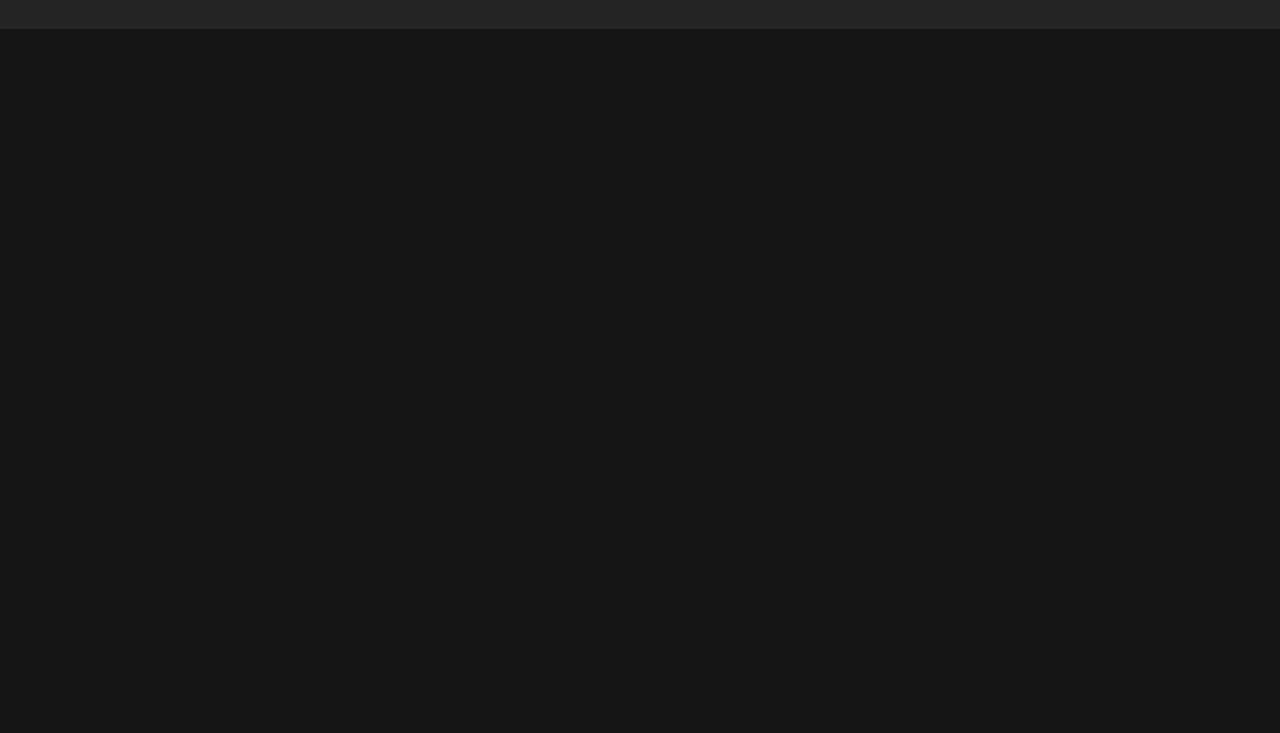
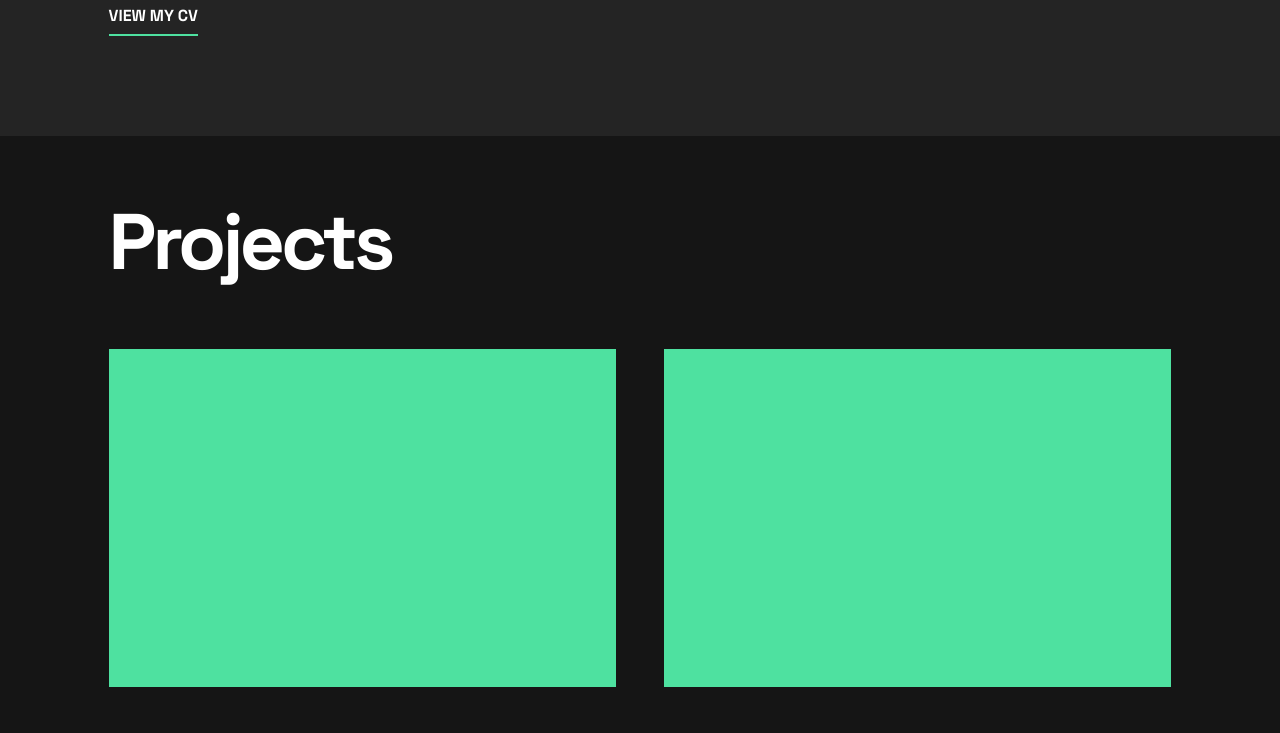
Before and after one commit to kieren-mcgill/dev-portfolio, a Next.js app: page / in a window 1280 px wide. Shown: the part 1320-2053 px from the top of the page. Before the commit the page ends 1349 px from the top, so only its background shows below. Built offline with nearby package versions, Linux system fonts and the light colour scheme.

Commit message:
created project section and grid plus some other css fixes

```diff
--- a/app/components/global/Button.tsx
+++ b/app/components/global/Button.tsx
@@ -3,13 +3,15 @@ import {ReactNode} from "react";
 
 type ButtonProps = {
     type: 'link' | 'ext-link' | 'submit'
-    path?: string
+    path?: string,
+    customClass?: string
     children: ReactNode
 }
 
-const Button = ({type, path, children}: ButtonProps) => {
+const Button = ({type, path, children, customClass}: ButtonProps) => {
 
     const styles = `
+        ${customClass || ''}
         uppercase font-bold border-b-2 border-green pb-2
         hover:border-white hover:-translate-y-1
         transition duration-200
--- a/app/components/global/Header.tsx
+++ b/app/components/global/Header.tsx
@@ -7,7 +7,7 @@ const Header = () => {
         <header
         className="fixed w-full backdrop-blur-md z-100">
 
-            <div className='flex w-full max-w-[90rem] h-16 items-center justify-between'>
+            <div className='flex w-full max-w-[90rem] h-16 items-center justify-between m-auto'>
                 <Link className='h3' href='/#'>kierenmcgill</Link>
 
                 <SocialLinks/>
--- a/app/components/global/Section.tsx
+++ b/app/components/global/Section.tsx
@@ -2,16 +2,21 @@ import {ReactNode} from "react";
 
 type SectionProps = {
     children: ReactNode,
+    title?: string,
     id?: string,
     sectionClass?: string,
     innerClass?: string
 }
 
-const Section = ({children, id, sectionClass, innerClass}: SectionProps) => {
+const Section = ({children, title, id, sectionClass, innerClass}: SectionProps) => {
 
     return (
         <section id={id || ""} className={sectionClass || ''}>
-            <div className={`m-auto max-w-[90rem] ${innerClass}`}>
+            <div className={`m-auto max-w-[90rem] ${innerClass || ''}`}>
+                {title &&
+                    <h2 className="h1 mb-lg">{title}</h2>
+                }
+
                 {children}
             </div>
         </section>
--- a/app/components/sections/AboutMeSection.tsx
+++ b/app/components/sections/AboutMeSection.tsx
@@ -1,14 +1,18 @@
 import Section from "@/app/components/global/Section";
 import Image from 'next/image';
 import profilePic from '@/public/images/kacm_profile-pic.png';
+import Button from "@/app/components/global/Button";
 
 const AboutMeSection = () => {
 
     return (
-        <Section sectionClass='py-lg bg-grey-dark'>
-            <h2 className="h1 mb-lg">About me</h2>
+        <Section
+            sectionClass='pt-lg pb-xl bg-grey-dark'
+            innerClass='mb-12 lg:mb-0'
+            title={"About me"}
+        >
 
-            <div className='flex flex-col-reverse sm:flex-row gap-6 items-center sm:items-start'>
+            <div className='flex flex-col-reverse sm:flex-row gap-6 items-center sm:items-start mb-8 lg:mg-12'>
                 <div>
                     <p className='mb-4'>I’m a software developer based in Sheffield, specializing in JavaScript/Typescript, especially React, React Native, and Node.js/Express for backend - but I know my way around PHP too. I love building beautiful user-friendly applications and to continuously refine my skills to stay at the forefront of software web development.</p>
                     <p className='mb-4'>Before moving into tech, I had a great career in education, working in various leadership roles across multiple countries. I became an educator because of my love for learning—something that still drives me as a developer. Whether it’s exploring AI integration, experimenting with 3D web development, or just getting better at writing clean, efficient code, I enjoy the challenge of always improving and staying curious.</p>
@@ -23,6 +27,14 @@ const AboutMeSection = () => {
                 />
             </div>
 
+
+            <Button
+                type={'ext-link'}
+                path={"/"}
+            >
+                View my CV
+            </Button>
+
         </Section>
     )
 }
--- /dev/null
+++ b/app/components/sections/ProjectsSection.tsx
@@ -0,0 +1,20 @@
+import Section from "@/app/components/global/Section";
+
+const ProjectsSection = () => {
+
+    return (
+        <Section
+            sectionClass='py-lg'
+            title={"Projects"}
+        >
+            <div className="grid grid-cols-1 md:grid-cols-2 gap-12">
+                <div className="bg-green w-full aspect-3/2"></div>
+                <div className="bg-green w-full aspect-3/2"></div>
+                <div className="bg-green w-full aspect-3/2"></div>
+
+            </div>
+        </Section>
+    )
+}
+
+export default ProjectsSection;
--- a/app/page.tsx
+++ b/app/page.tsx
@@ -1,11 +1,13 @@
 import HomePageHero from "@/app/components/sections/HomePageHero";
 import AboutMeSection from "@/app/components/sections/AboutMeSection";
+import ProjectsSection from "@/app/components/sections/ProjectsSection";
 
 export default function Home() {
   return (
       <>
         <HomePageHero/>
-          <AboutMeSection/>
+        <AboutMeSection/>
+        <ProjectsSection/>
       </>
   );
 }
```
